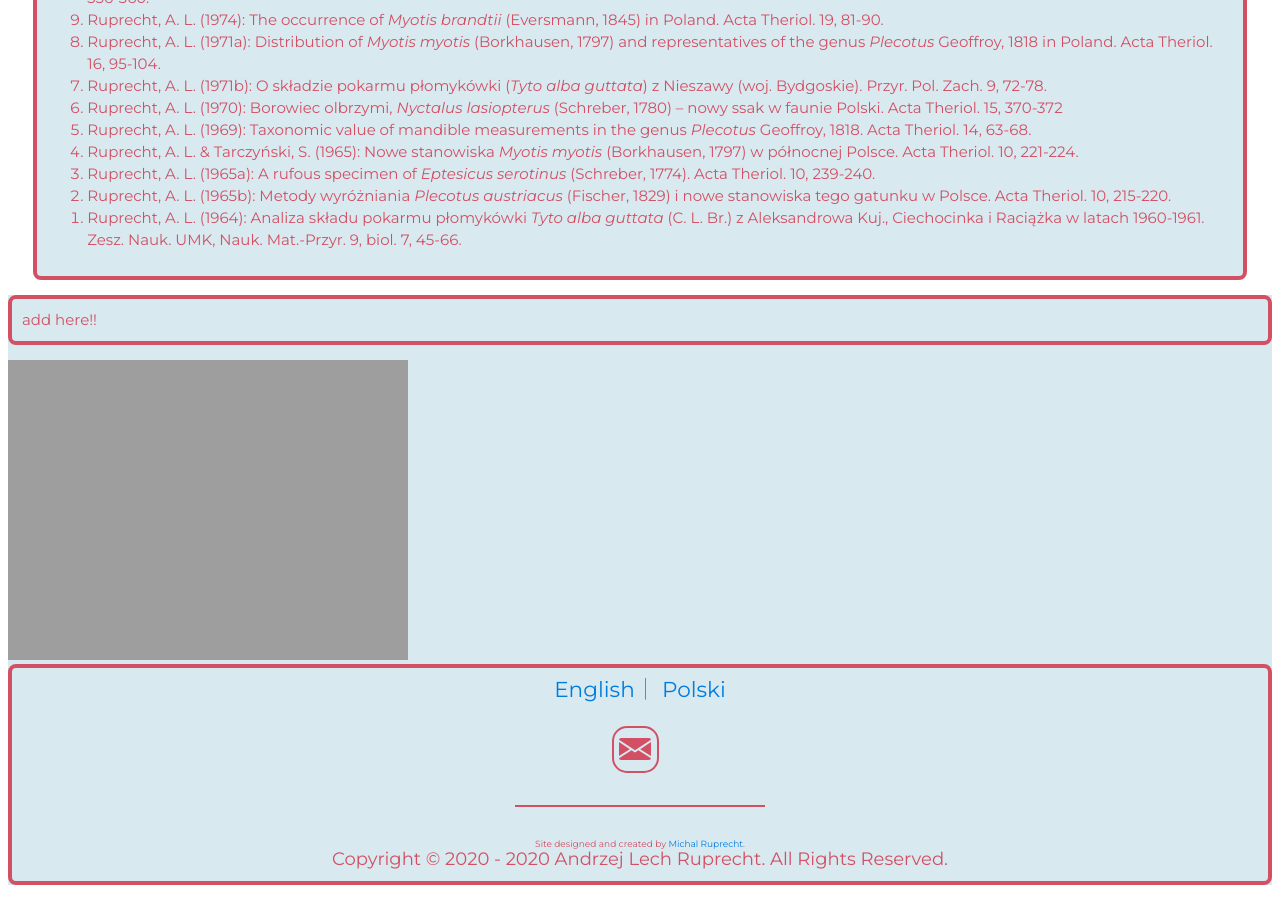
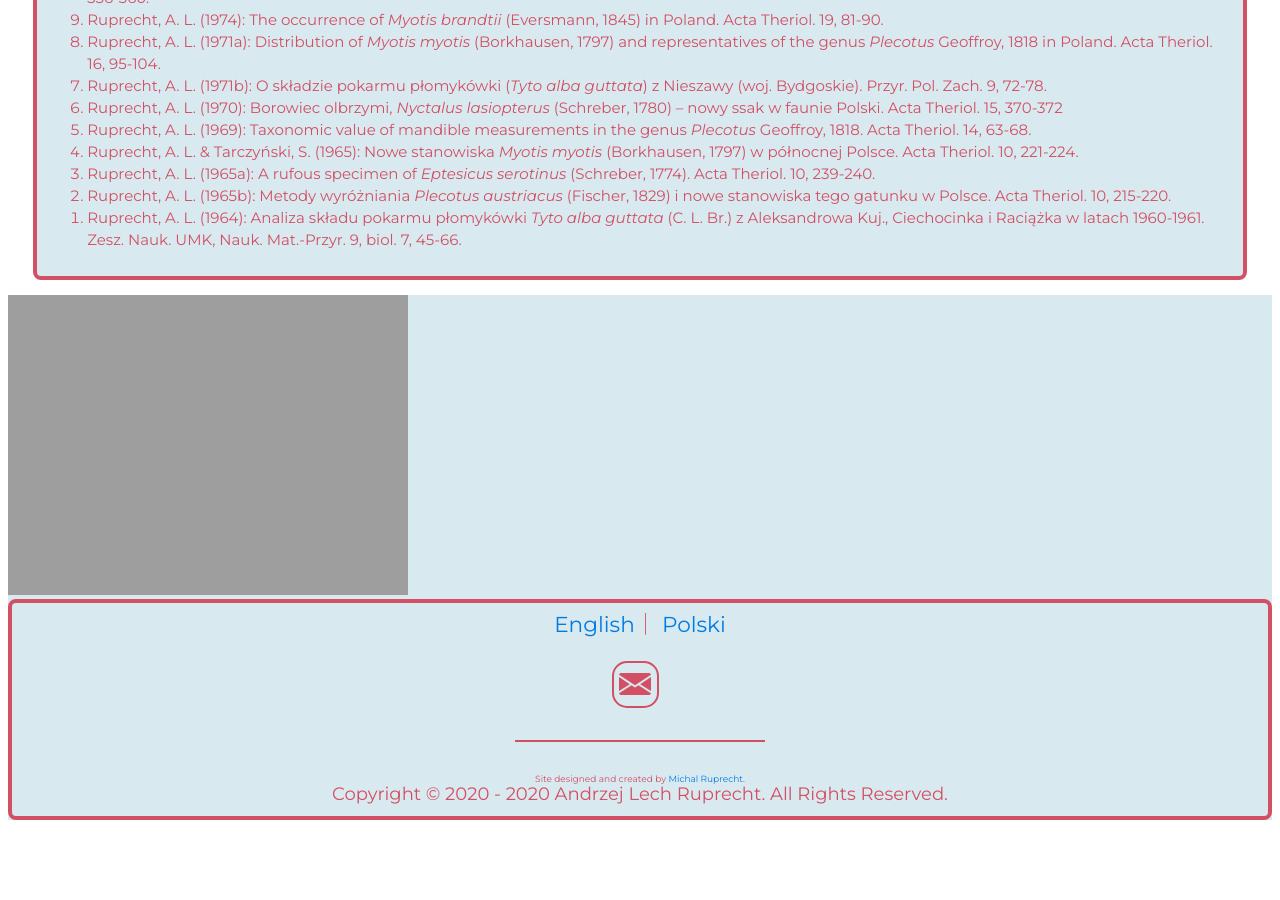
Before and after one commit to andrzejruprecht/andrzejruprecht, a Jekyll site: the page built from pages/pl.html, in a window 1280 px wide and 900 px high, scrolled down 4335 px. Built offline with Jekyll 4.4.1, drawn with Linux system fonts in a browser that asks for light colours; after the commit the page ends 5170 px from its top, so only the background shows below that.

Commit message:
Update default.html

```diff
--- a/_layouts/default.html
+++ b/_layouts/default.html
@@ -20,11 +20,6 @@
 	<body>
 		{{ content }}
 			<footer>
-				<div class="container">
-					<h3>
-add here!!
-					</h3>
-				</div>
 				<div class="photo">
 					<img src="https://AndrzejRuprecht.github.io/assets/banner.svg" alt="This is Andrzej L. Ruprecht">
 				</div>
```
